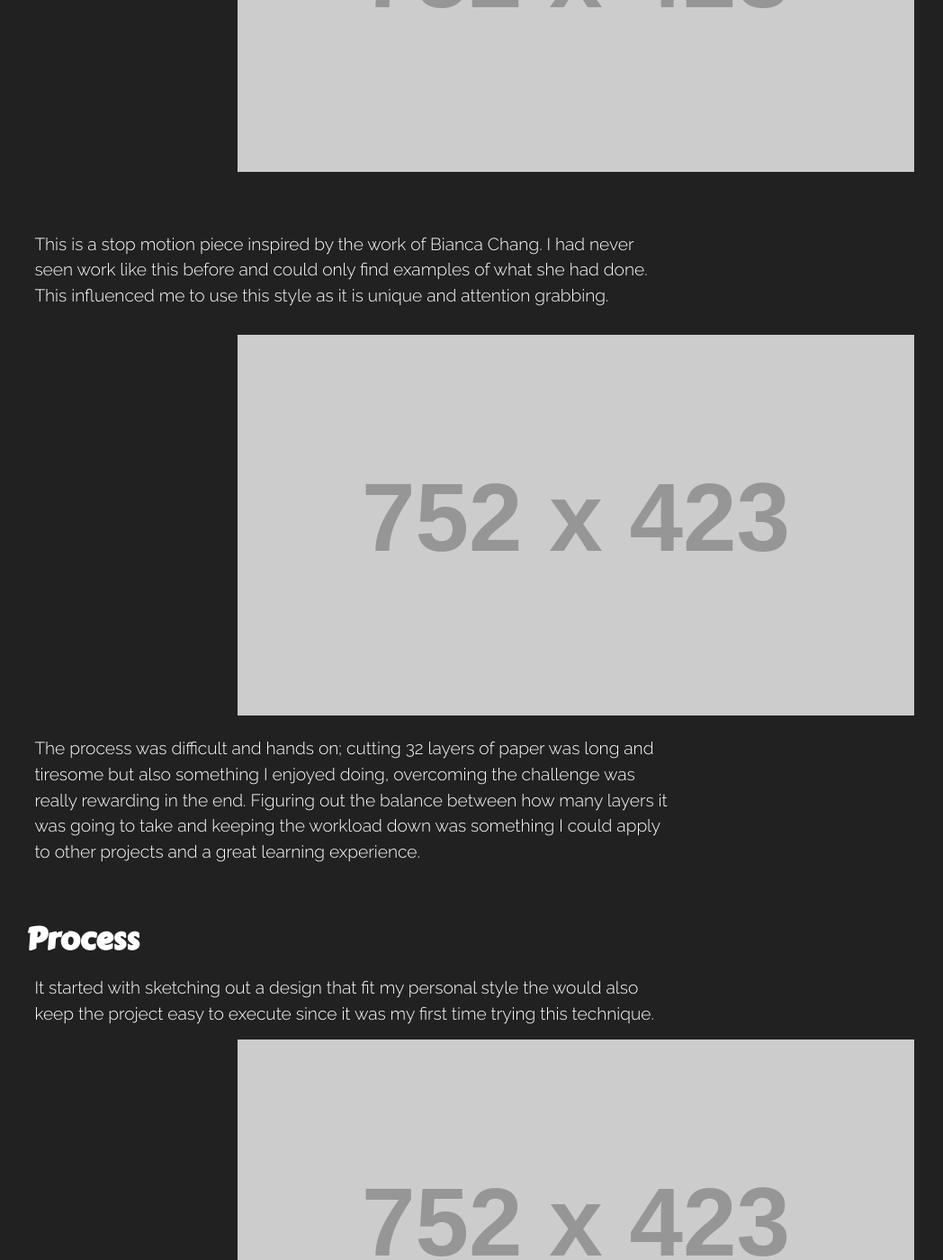
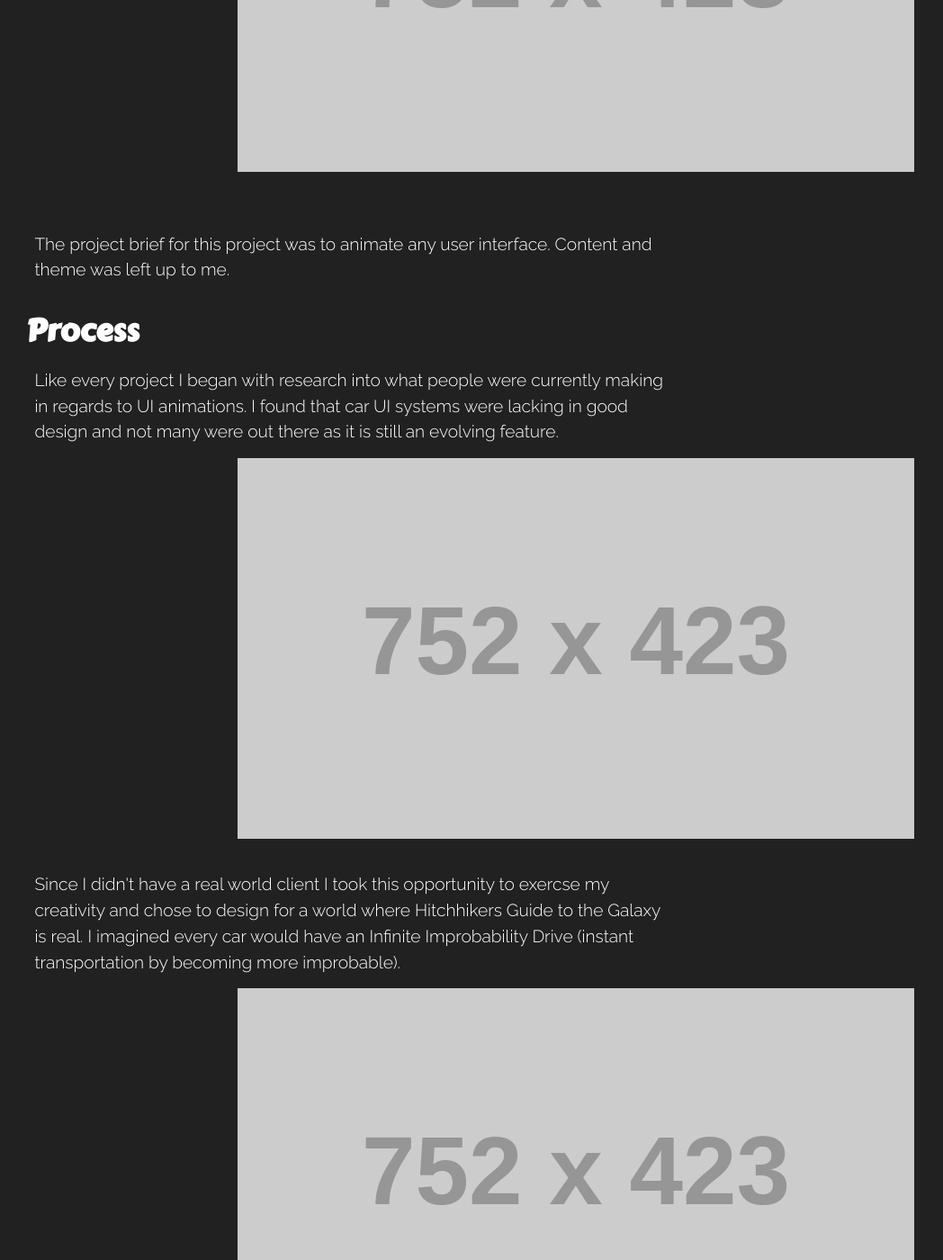
Before and after one commit to MJholland/mj-holland.ca, a Jekyll site: the page built from case-study-4.html, in a window 1280 px wide and 1400 px high, scrolled down 671 px. Shown: the whole window at 90% size, without its empty margins (0-1048 px from the left). Built offline with Jekyll 4.4.1, drawn with Linux system fonts in a browser that asks for light colours; some of the changed text lies outside the part shown.

Commit message:
Another case study has real text now

```diff
--- a/case-study-4.html
+++ b/case-study-4.html
@@ -6,7 +6,7 @@ permalink: car-ui.html
   <main class="push-2">
 
     <div class="push">
-      <h2 class="fontsizing push-1-2">?????</h2>
+      <h2 class="fontsizing push-1-2">UI Animation</h2>
       <div class="underliningxl">
       </div>
     </div>
@@ -21,25 +21,13 @@ permalink: car-ui.html
       </div>
 
       <p class="column-width push">
-        This is a stop motion piece inspired by the work of Bianca Chang. I had never seen work like this before and could only find examples of what she had done. This influenced me to use this style as it is unique and attention grabbing.
-      </p>
-
-      <div class="text-center push-1-2">
-        <picture>
-          <source media="(min-width: 38em)" srcset="http://via.placeholder.com/752x423">
-          <img src="http://via.placeholder.com/304x171" alt="place holder image">
-          <!-- image of paper layers stack-->
-        </picture>
-      </div>
-
-      <p class="column-width push-2">
-        The process was difficult and hands on; cutting 32 layers of paper was long and tiresome but also something I enjoyed doing, overcoming the challenge was really rewarding in the end. Figuring out the balance between how many layers it was going to take and keeping the workload down was something I could apply to other projects and a great learning experience.
+        The project brief for this project was to animate any user interface. Content and theme was left up to me.
       </p>
 
       <h2 class="gutter exa push-1-2">Process</h2>
 
       <p class="column-width push-1-2">
-        It started with sketching out a design that fit my personal style the would also keep the project easy to execute since it was my first time trying this technique.
+        Like every project I began with research into what people were currently making in regards to UI animations. I found that car UI systems were lacking in good design and not many were out there as it is still an evolving feature.
       </p>
       <div class="text-center push">
         <picture>
@@ -50,7 +38,7 @@ permalink: car-ui.html
       </div>
 
       <p class="column-width push-1-2">
-        The process of digitizing the sketch and figuring out how much of the design should show on each layer of paper was very difficult and time consuming to get right. I needed to find the right balance between how many layers it was going to take and keeping the workload down, due to time restraints.
+        Since I didn't have a real world client I took this opportunity to exercse my creativity and chose to design for a world where Hitchhikers Guide to the Galaxy is real. I imagined every car would have an Infinite Improbability Drive (instant transportation by becoming more improbable).
       </p>
       <div class="text-center push">
         <picture>
@@ -61,7 +49,7 @@ permalink: car-ui.html
       </div>
 
       <p class="column-width push-1-2">
-         I narrowed it down to 32 layers which I printed and cut by hand. 12 hours later I was ready to shoot the scene.
+        Before storyboarding I searched for car display assets as I knew that mock-ups weren't easy to come by for this kind of UI. Once I knew the limits of the imagery I began plotting out how this made up system would look and work.
       </p>
       <div class="text-center push">
         <picture>
@@ -72,7 +60,7 @@ permalink: car-ui.html
       </div>
 
       <p class="column-width push-1-2">
-        I figured out that 8fps would be a nice frame rate that lengthened the project to 3 seconds. I shot it at 3 angles to extend the length of the video and to make it more interesting. Putting the video together was quick because of prior planning. Since the frame rate was low I chose to use the sound of a movie reel clicking to give it an old feel but also because I could match the clicks to the frame changes.
+        I learned some lessons with this project, like the difficulty of morphing a simple shape into a complex shape (doing it backwards helps). Or that creating a graph is easy, but animating it to change as much as this one does is something else entirely.
       </p>
       <div class="text-center push">
         <picture>
```
